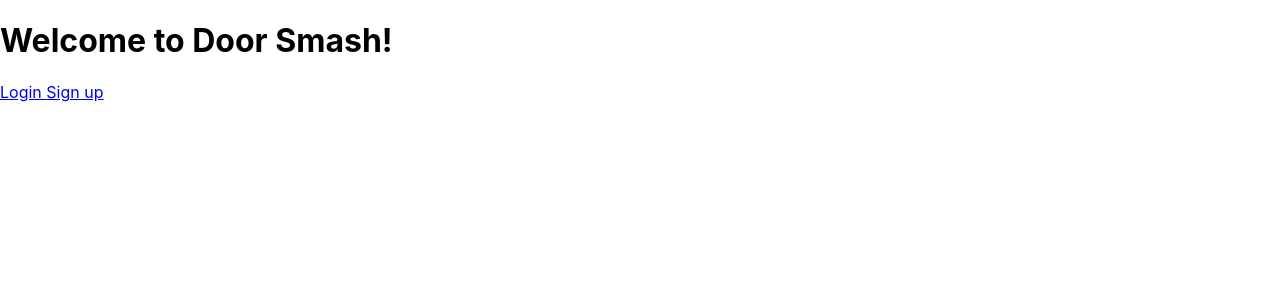
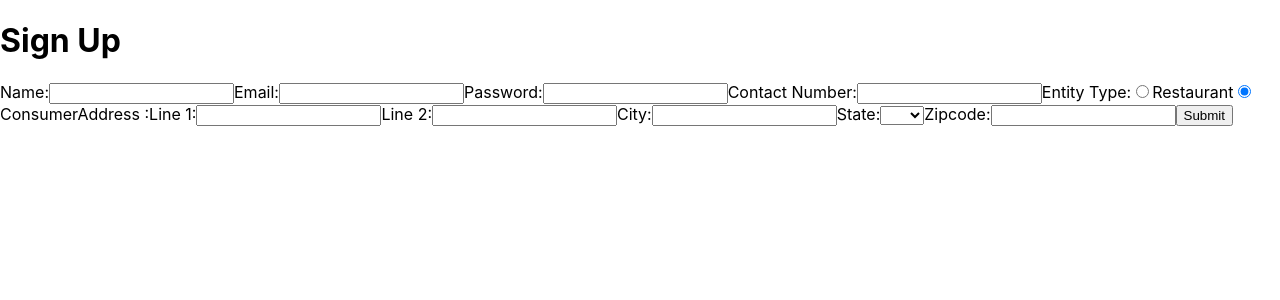
Before and after one commit to Meenakshi-Anand/Food-Delivery-react-app, a React (Create React App) app: page /signup in a window 1280 px wide. Before the commit this address led to /. Shown: the top 300 px of the page. Built offline with nearby package versions, Linux system fonts and the light colour scheme.

Commit message:
Complete Sign up and Logout Features

```diff
--- a/src/App.js
+++ b/src/App.js
@@ -3,7 +3,9 @@ import './App.css';
 import Welcome from './components/welcome';
 import Login from './components/login';
 import Profile from './components/profile';
+import SignUp from './components/signup';
 import {Route,Redirect,Switch,BrowserRouter} from 'react-router-dom';
+
 function App() {
   return (
     <div>
@@ -11,6 +13,7 @@ function App() {
     <Switch>
       <Route exact path="/" component={Welcome} />
       <Route exact path="/login" component={Login} />
+      <Route exact path="/signup" component={SignUp} />
       <Route exact path="/profile" component={Profile} />
       <Redirect to="/" component={Welcome} />
     </Switch>
--- /dev/null
+++ b/src/components/address.jsx
@@ -0,0 +1,77 @@
+import React from 'react';
+import {statesInUSA} from '../util/statesInUSA';
+
+class AddressForm extends React.Component{
+  constructor(props){
+    super(props);
+    this.handleChange = this.handleChange.bind(this);
+
+  }
+  handleChange(e){
+    let target = e.target;
+    let name = target.name;
+    let value = target.value;
+    let address = this.props.address
+    address[name] = value
+    console.log(address,"address");
+    this.props.handleAddressInputChange(address);
+  }
+  render(){
+
+    return(
+      <label>
+      Address :
+        <label>
+          Line 1:
+          <input name = "line1"
+                 type = "text"
+                 value = {this.props.address.line1}
+                 onChange= {this.handleChange}
+          />
+        </label>
+
+        <label>
+          Line 2:
+          <input name = "line2"
+                 type = "text"
+                 value = {this.props.address.line2}
+                 onChange= {this.handleChange}
+          />
+        </label>
+
+        <label>
+          City:
+          <input name = "city"
+                 type = "text"
+                 value = {this.props.address.city}
+                 onChange= {this.handleChange}
+          />
+        </label>
+
+        <label>
+          State:
+          <select name = "state"
+                  value = {this.props.address.state}
+                  onChange= {this.handleChange} >
+            <option value=""></option>
+            { statesInUSA.map(stateUsa => (
+               <option key={stateUsa} value={stateUsa}> {stateUsa} </option>
+              ))
+            }
+          </select>
+        </label>
+
+        <label>
+          Zipcode:
+          <input name = "zipcode"
+                 type = "text"
+                 value = {this.props.address.zipcode}
+                 onChange= {this.handleChange} />
+        </label>
+
+      </label>
+    );
+  }
+}
+
+export default AddressForm;
--- a/src/components/login.jsx
+++ b/src/components/login.jsx
@@ -1,20 +1,30 @@
 import * as APIUtil from '../util/session_api_util';
 import React from 'react';
 import Profile from './profile';
-import {Redirect} from 'react-router-dom';
+import {setCookie,getCookie} from '../util/cookie';
+
+
 class Login extends React.Component{
   constructor(props){
     super(props);
-    this.state = { email: '',password: '', showProfile: false, user:null };
+    this.state = { email: '',password: '', showProfile: false};
+    this.setCookieAndCurrentUser = this.setCookieAndCurrentUser.bind(this);
     this.handleSubmit = this.handleSubmit.bind(this);
     this.handleInputChange = this.handleInputChange.bind(this);
+  }
+
+  setCookieAndCurrentUser(data){
+    setCookie('token',data['jwt'],1);
+    let currentUser = JSON.stringify(data['user']);
+    setCookie('currentUser',currentUser,1);
+    this.setState({showProfile:true});
   }
 
   handleSubmit(event){
     event.preventDefault();
     APIUtil.login({email:this.state.email,password:this.state.password})
     .then(
-      (user)=>(this.setState({ showProfile:true, user:user })),
+      (user)=>(this.setCookieAndCurrentUser(user)),
       (err) => ( console.log(err.responseJSON[0])
     ));
   }
@@ -28,13 +38,11 @@ class Login extends React.Component{
   });
   }
   render(){
-    var new_user = this.state.user;
-    if (this.state.showProfile){
-      {/* return <Redirect to={{
-             pathname: "/profile",
-            state: { user: this.state.user.user}
-      }}/>*/}
-      return <Profile user = {this.state.user.user}/>
+
+    let currentUser = getCookie('currentUser');
+    console.log(currentUser);
+    if (currentUser){
+      return <Profile user = {currentUser}/>
     }
       return(
         <form onSubmit={this.handleSubmit}>
--- /dev/null
+++ b/src/components/logout.jsx
@@ -0,0 +1,23 @@
+import React from 'react';
+import{eraseCookie} from '../util/cookie';
+class Logout extends React.Component{
+  constructor(props){
+    super(props);
+    this.handleClick = this.handleClick.bind(this);
+  }
+
+  handleClick(e){
+    e.preventDefault();
+    eraseCookie('jwt');
+    eraseCookie('currentUser');
+    this.props.handleLogout();
+  }
+
+  render(){
+    return(
+      <a href="#" onClick={this.handleClick}> Logout </a>
+    )
+  }
+}
+
+export default Logout;
--- a/src/components/profile.jsx
+++ b/src/components/profile.jsx
@@ -1,15 +1,36 @@
 import React from 'react';
+import {Link} from 'react-router-dom';
+import {getCookie} from '../util/cookie';
+import Logout from './logout';
 
 class Profile extends React.Component{
   constructor(props){
     super(props);
+    this.handleLogout = this.handleLogout.bind(this);
+    this.state = { currentUser: getCookie('currentUser') }
+  }
+  handleLogout(){
+    this.setState( {currentUser: getCookie('currentUser')} );
   }
   render(){
+      let currentUser = this.state.currentUser;
+      if (currentUser == null){
       return(
-      <div>
-      {/* Welcome {this.props.location.state.user.name} !*/}
-      Welcome {this.props.user.name}!
-      </div>);
+        <div>
+          <h3>
+            Login to continue!
+          </h3>
+          <Link to = "/welcome"> Login</Link>
+        </div>
+        );
+       } else {
+        let currentUserObj = JSON.parse(currentUser);
+        return (
+          <div>
+          Welcome {currentUserObj["name"]}!
+          <Logout handleLogout={this.handleLogout}/>
+          </div>);
+      }
   }
 }
 export default Profile;
--- a/src/components/signup.jsx
+++ b/src/components/signup.jsx
@@ -0,0 +1,165 @@
+import React from 'react';
+import AddressForm from './address';
+import Profile from './profile';
+import * as APIUtil from '../util/session_api_util';
+import {setCookie,getCookie} from '../util/cookie';
+
+class SignUpForm extends React.Component{
+  constructor(props){
+    super(props);
+    this.setCookieAndCurrentUser = this.setCookieAndCurrentUser.bind(this);
+    this.handleAddressInputChange = this.handleAddressInputChange.bind(this);
+    this.handleEntityTypeInputChange = this.handleEntityTypeInputChange.bind(this);
+    this.handleInputChange = this.handleInputChange.bind(this);
+    this.handleSubmit = this.handleSubmit.bind(this);
+    this.state = {
+      email: '',
+      password: '',
+      name: '',
+      contact_no: '',
+      entity_type: 'Consumer',
+      address:{
+        line1: '',
+        line2: '',
+        city: '',
+        state: '',
+        country: 'USA',
+        zipcode: ''
+      },
+      showProfile: false
+    };
+  }
+
+  setCookieAndCurrentUser(data){
+    setCookie('token',data['jwt'],1);
+    let currentUser = JSON.stringify(data['user']);
+    setCookie('currentUser',currentUser,1);
+  }
+
+  handleAddressInputChange(address){
+    this.setState({address: address});
+  }
+
+  handleEntityTypeInputChange(e){
+    let target = e.target;
+    let value = target.value;
+    this.setState({
+      entity_type: value
+    });
+  }
+
+  handleInputChange(e){
+    let target = e.target;
+    let name = target.name;
+    let value = target.value;
+    this.setState({
+      [name] : value
+    });
+  }
+
+  handleSubmit(e){
+    e.preventDefault();
+    let userDetails = this.state;
+    APIUtil.signUp({
+      name: userDetails.name,
+      email: userDetails.email,
+      password: userDetails.password,
+      contact_no: userDetails.contact_no,
+      entity_type: userDetails.entity_type,
+      line1: userDetails.address.line1,
+      line2: userDetails.address.line2,
+      city: userDetails.address.city,
+      state: userDetails.address.state,
+      country: userDetails.address.country,
+      zipcode: userDetails.address.zipcode
+    })
+    .then(
+      (user)=>(this.setCookieAndCurrentUser(user)),
+      (err) => ( console.log(err.responseJSON[0])
+    ));
+  }
+
+  render(){
+    let currentUser = getCookie('currentUser');
+    console.log(currentUser);
+    if (currentUser){
+      return <Profile user = {currentUser}/>
+    }
+    return(
+      <form>
+      <h1> Sign Up </h1>
+
+      <label>
+        Name:
+        <input name = "name"
+               type = "text"
+               value = {this.state.name}
+               onChange = {this.handleInputChange}
+        />
+      </label>
+
+      <label>
+        Email:
+        <input name = "email"
+               type = "text"
+               value= {this.state.email}
+               onChange = {this.handleInputChange}
+        />
+      </label>
+
+      <label>
+        Password:
+        <input name = "password"
+               type = "password"
+               value= {this.state.password}
+               onChange = {this.handleInputChange}
+        />
+      </label>
+
+      <label>
+        Contact Number:
+        <input name = "contact_no"
+                type = "text"
+                value= {this.state.contact_no}
+                onChange = {this.handleInputChange}
+        />
+      </label>
+
+      <label>
+        Entity Type:
+        <label>
+          <input type="radio"
+                 name="restaurant-entity"
+                 value={"Restaurant"}
+                 checked = {this.state.entity_type === "Restaurant"}
+                 onChange = {this.handleEntityTypeInputChange}
+          />
+          Restaurant
+        </label>
+
+        <label>
+          <input type="radio"
+                 name="consumer-entity"
+                 value={"Consumer"}
+                 checked = {this.state.entity_type === "Consumer"}
+                 onChange = {this.handleEntityTypeInputChange}
+          />
+          Consumer
+        </label>
+     </label>
+
+     <AddressForm address = {this.state.address}
+                  handleAddressInputChange={this.handleAddressInputChange}/>
+
+     <label>
+     <input type="submit"
+            value="Submit"
+            onClick={this.handleSubmit}
+      />
+     </label>
+     </form>
+    );
+  }
+}
+
+export default SignUpForm;
--- a/src/index.js
+++ b/src/index.js
@@ -10,7 +10,7 @@ document.addEventListener('DOMContentLoaded', ()=>{
   window.signUp = signUp;
   window.login = login;
   const root = document.getElementById('root');
-  ReactDOM.render(<App/>,root);
+  ReactDOM.render(<App />,root);
 });
 
 // If you want your app to work offline and load faster, you can change
--- /dev/null
+++ b/src/util/cookie.js
@@ -0,0 +1,40 @@
+export const setCookie = (cookieKey, cookieValue, expirationDays) => {
+  let expiryDate = '';
+
+  if (expirationDays) {
+    const date = new Date();
+
+    date.setTime(`${date.getTime()}${(expirationDays || 30 * 24 * 60 * 60 * 1000)}`);
+
+    expiryDate = `; expiryDate=" ${date.toUTCString()}`;
+  }
+
+  document.cookie = `${cookieKey}=${cookieValue || ''}${expiryDate}; path=/`;
+}
+
+export const getCookie = (cookieKey) => {
+  let cookieName = `${cookieKey}=`;
+
+  let cookieArray = document.cookie.split(';');
+
+  for (let cookie of cookieArray) {
+
+    while (cookie.charAt(0) === ' ') {
+          cookie = cookie.substring(1, cookie.length);
+      }
+
+    if (cookie.indexOf(cookieName) === 0) {
+          return cookie.substring(cookieName.length, cookie.length);
+      }
+  }
+}
+
+export const eraseCookie = (name)=> {
+    document.cookie = name+'=; Max-Age=-99999999;';
+}
+
+export const setCookieAndCurrentUser = (data) =>{
+  setCookie('token',data['jwt'],1);
+  let currentUser = JSON.stringify(data['user']);
+  setCookie('currentUser',currentUser,1);
+}
--- /dev/null
+++ b/src/util/statesInUSA.js
@@ -0,0 +1,57 @@
+
+export const statesInUSA = [
+              "AK",
+              "AL",
+              "AR",
+              "AS",
+              "AZ",
+              "CA",
+              "CO",
+              "CT",
+              "DC",
+              "DE",
+              "FL",
+              "GA",
+              "GU",
+              "HI",
+              "IA",
+              "ID",
+              "IL",
+              "IN",
+              "KS",
+              "KY",
+              "LA",
+              "MA",
+              "MD",
+              "ME",
+              "MI",
+              "MN",
+              "MO",
+              "MS",
+              "MT",
+              "NC",
+              "ND",
+              "NE",
+              "NH",
+              "NJ",
+              "NM",
+              "NV",
+              "NY",
+              "OH",
+              "OK",
+              "OR",
+              "PA",
+              "PR",
+              "RI",
+              "SC",
+              "SD",
+              "TN",
+              "TX",
+              "UT",
+              "VA",
+              "VI",
+              "VT",
+              "WA",
+              "WI",
+              "WV",
+              "WY"];
```
